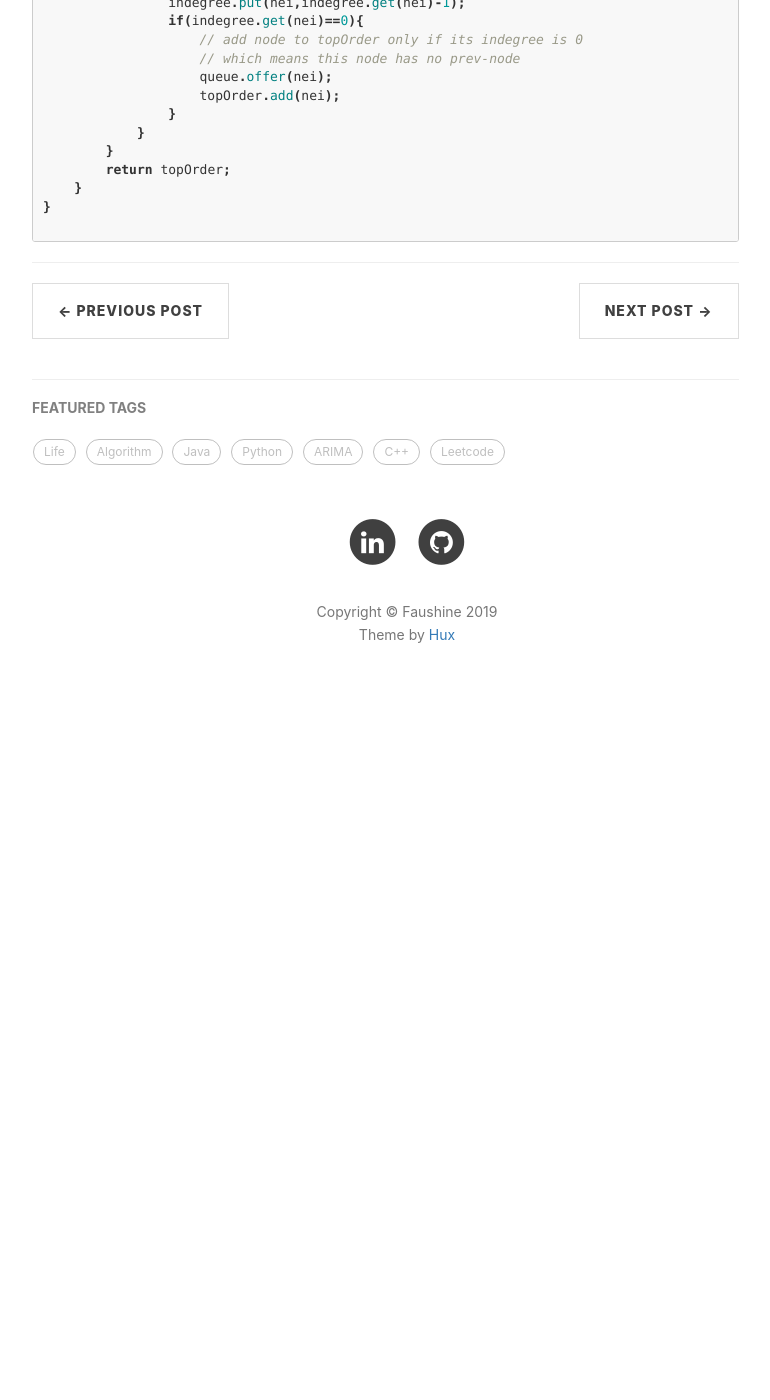
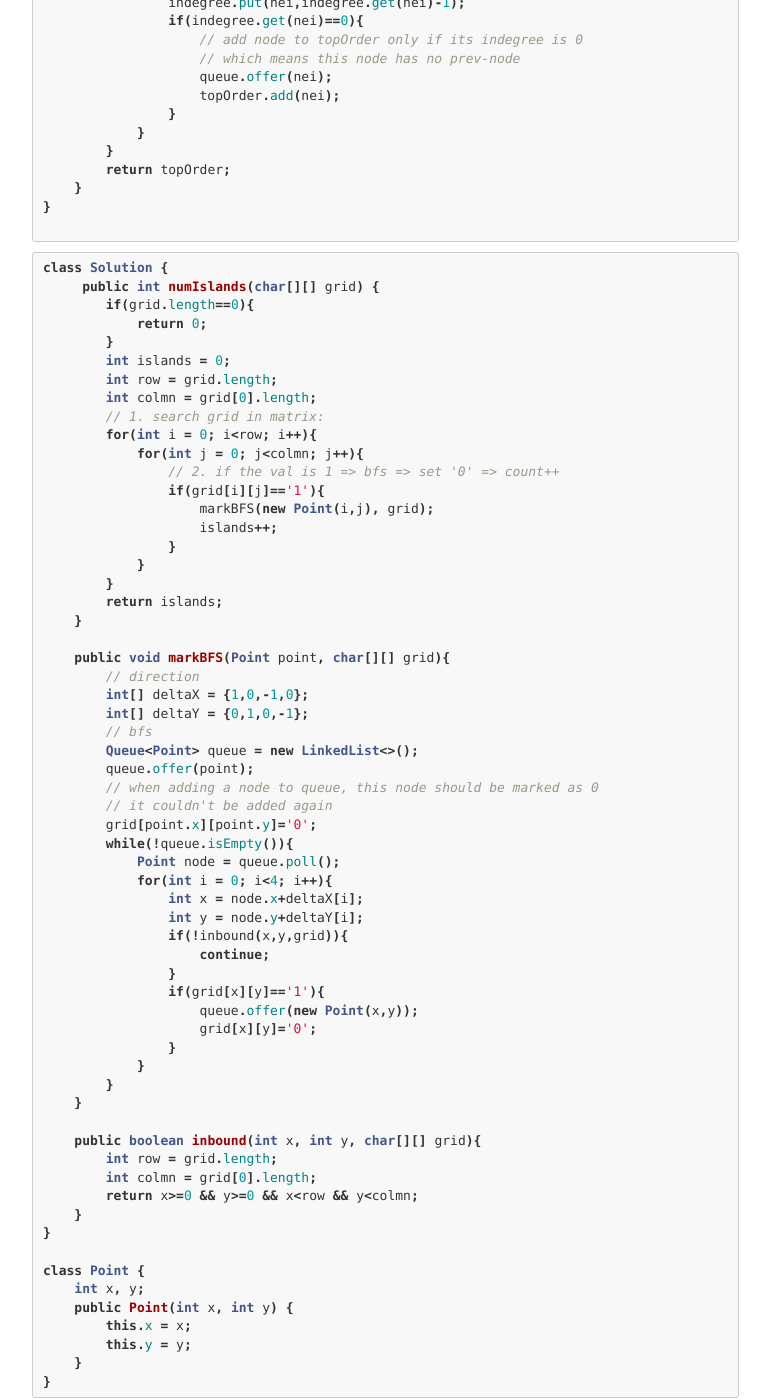
Before and after one commit to faushine/faushine.github.io, a Jekyll site: the page built from _posts/2019-06-09-BFS.md, in a window 1280 px wide and 1400 px high, scrolled down 3738 px. Shown: the whole window, without its empty margins (233-1003 px from the left). Built offline with Jekyll 4.4.1, drawn with Linux system fonts in a browser that asks for light colours; nearby versions of some CDN libraries; comment, search, counter and statistics services are not loaded; before the commit the page ends 4450 px from its top, so only the background shows below that.

Commit message:
add new problem

````diff
--- a/_posts/2019-06-09-BFS.md
+++ b/_posts/2019-06-09-BFS.md
@@ -203,3 +203,67 @@ public class Solution {
 }
 
 ```
+
+```java
+class Solution {
+     public int numIslands(char[][] grid) {
+        if(grid.length==0){
+            return 0;
+        }
+        int islands = 0;
+        int row = grid.length;
+        int colmn = grid[0].length;
+        // 1. search grid in matrix:
+        for(int i = 0; i<row; i++){
+            for(int j = 0; j<colmn; j++){
+                // 2. if the val is 1 => bfs => set '0' => count++
+                if(grid[i][j]=='1'){
+                    markBFS(new Point(i,j), grid);
+                    islands++;
+                }
+            }
+        }
+        return islands;
+    }
+
+    public void markBFS(Point point, char[][] grid){
+        // direction
+        int[] deltaX = {1,0,-1,0};
+        int[] deltaY = {0,1,0,-1};
+        // bfs
+        Queue<Point> queue = new LinkedList<>();
+        queue.offer(point);
+        // when adding a node to queue, this node should be marked as 0
+        // it couldn't be added again
+        grid[point.x][point.y]='0';
+        while(!queue.isEmpty()){
+            Point node = queue.poll();
+            for(int i = 0; i<4; i++){
+                int x = node.x+deltaX[i];
+                int y = node.y+deltaY[i];
+                if(!inbound(x,y,grid)){
+                    continue;
+                }
+                if(grid[x][y]=='1'){
+                    queue.offer(new Point(x,y));
+                    grid[x][y]='0';
+                }
+            }
+        }
+    }
+
+    public boolean inbound(int x, int y, char[][] grid){
+        int row = grid.length;
+        int colmn = grid[0].length;
+        return x>=0 && y>=0 && x<row && y<colmn;
+    }
+}
+
+class Point {
+    int x, y;
+    public Point(int x, int y) {
+        this.x = x;
+        this.y = y;
+    }
+}
+```
````
